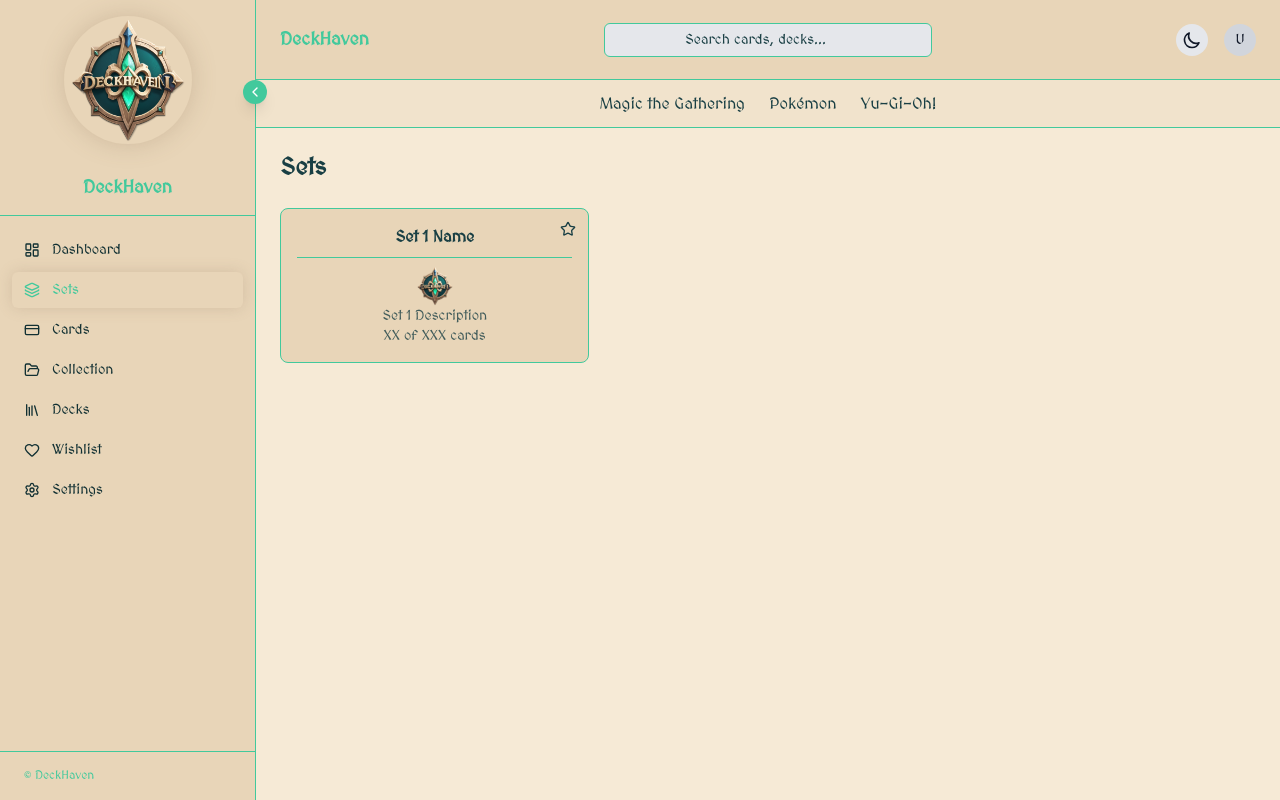
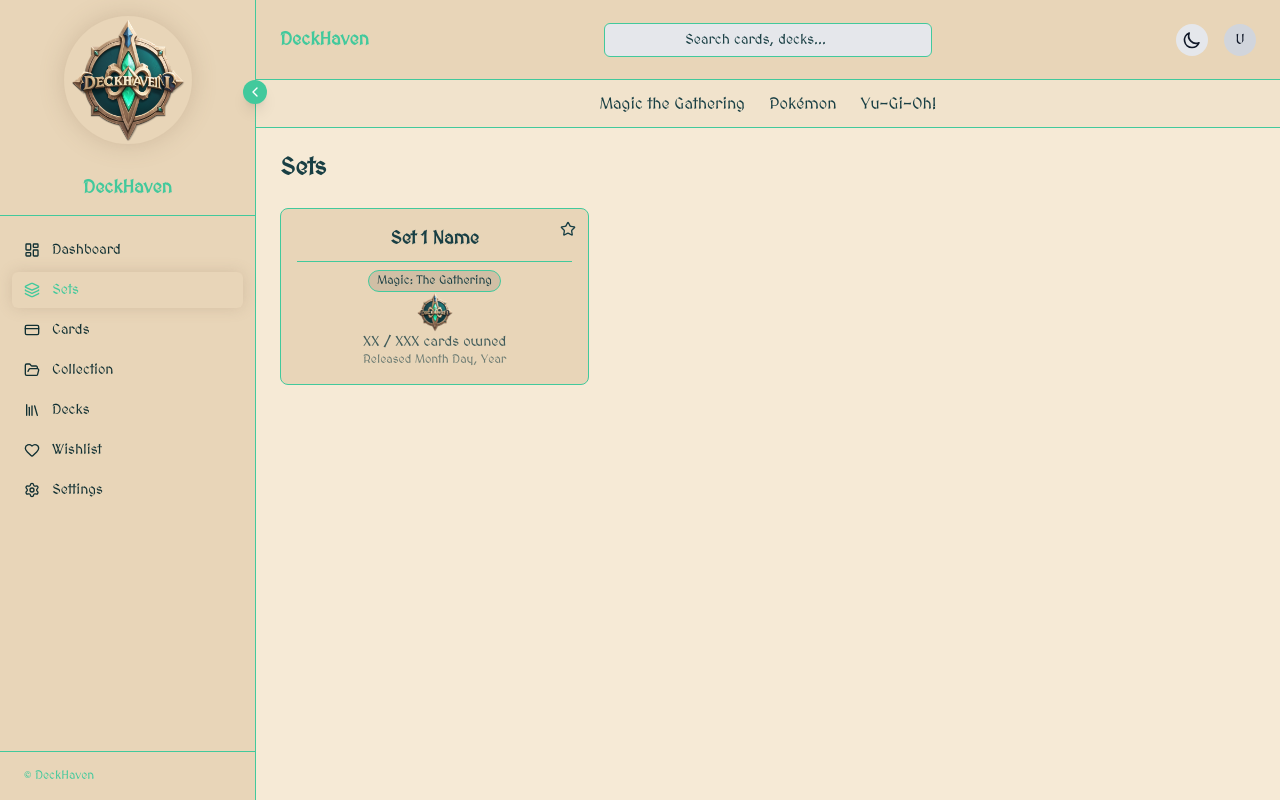
Before and after one commit to Christopher-Holland/DeckHaven, a Next.js app: page /sets in a window 1280 px wide. Built offline with nearby package versions, Linux system fonts and the light colour scheme.

Commit message:
Updating layout of sets page

```diff
--- a/app/sets/page.tsx
+++ b/app/sets/page.tsx
@@ -24,10 +24,22 @@ export default function Sets() {
             {/* Content Grid */}
             <section className="grid grid-cols-1 md:grid-cols-3 gap-6">
                 {/* Card 1 */}
-                <div className="relative rounded-lg
+                <div
+                    className="
+                    relative rounded-lg
                     border border-[#42c99c] dark:border-[#82664e]
                     bg-[#e8d5b8] dark:bg-[#173c3f]
-                    p-4">
+                    p-4
+                    cursor-pointer
+                    transition-all duration-200 ease-out
+                    hover:-translate-y-0.5
+                    hover:border-[#2fbf8f]
+                    dark:hover:border-[#9b7a5f]
+                    hover:shadow-[0_0_20px_rgba(130,102,78,0.2)]
+                    dark:hover:shadow-[0_0_30px_rgba(66,201,156,0.35)]
+
+                  "
+                >
                     {/* Favorite Button - top right of card */}
                     <button
                         type="button"
@@ -61,9 +73,14 @@ export default function Sets() {
                     {/* Set Name and Star on same row */}
                     {/* Set Name centered, Star pinned right */}
                     <div className="relative w-full mb-2 border-b border-[#42c99c] dark:border-[#82664e] pb-2">
-                        <h3 className="text-md font-semibold text-center px-12">
+                        <h3 className="text-lg font-semibold text-center px-12">
                             Set 1 Name
                         </h3>
+                    </div>
+                    <div className="flex justify-center mt-1">
+                        <span className="text-xs px-2 py-0.5 rounded-full bg-black/10 dark:bg-white/10 border border-[#42c99c] dark:border-[#82664e] flex items-center justify-center">
+                            Magic: The Gathering
+                        </span>
                     </div>
                     <img
                         src="/images/DeckHaven-Shield.png"
@@ -72,10 +89,10 @@ export default function Sets() {
                     />
 
                     <p className="text-sm opacity-80 text-center">
-                        Set 1 Description
+                        XX / XXX cards owned
                     </p>
-                    <p className="text-sm opacity-80 text-center">
-                        XX of XXX cards
+                    <p className="text-xs opacity-60 text-center">
+                        Released Month Day, Year
                     </p>
                 </div>
             </section>
```
Lines whose indentation alone changed are shown as unchanged.
